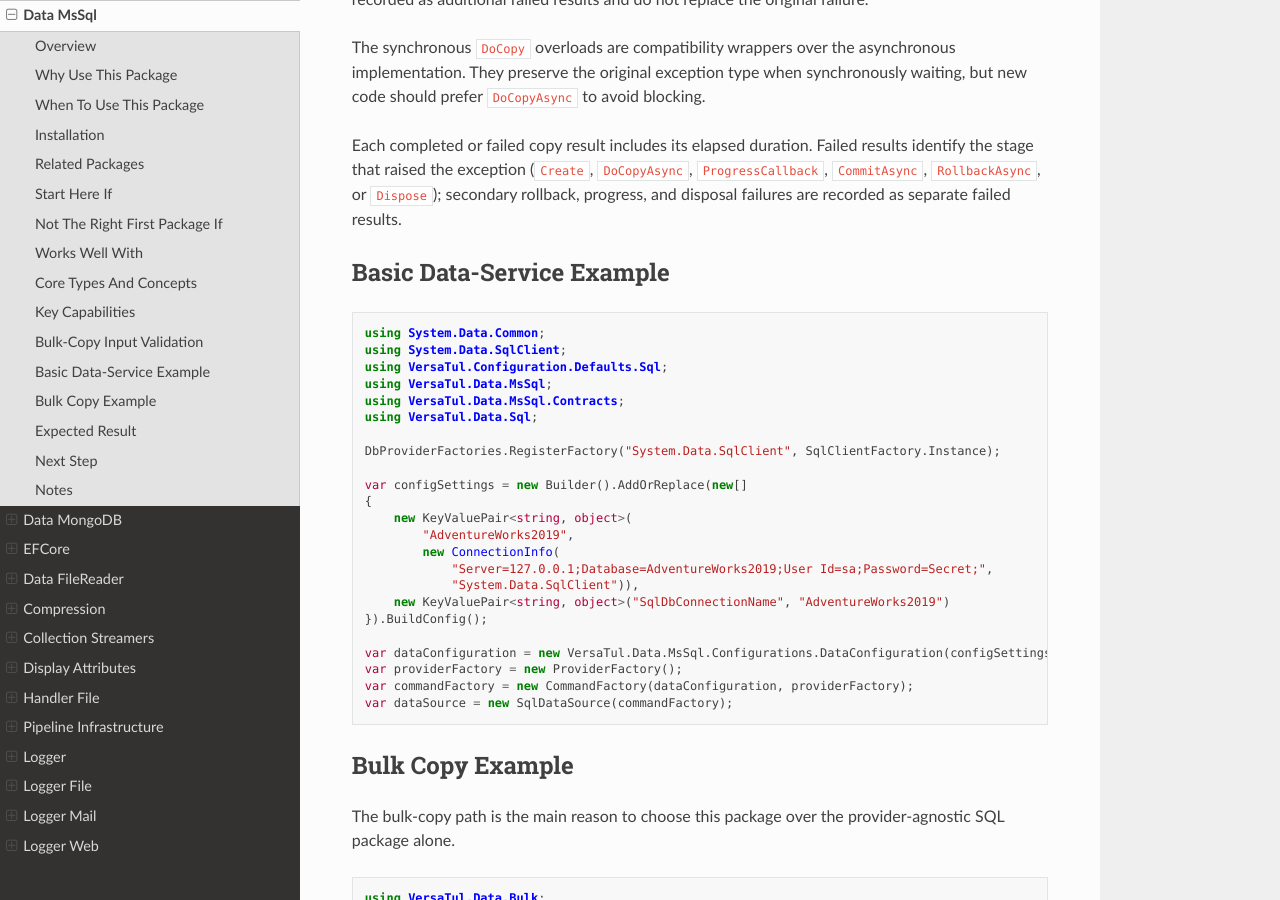
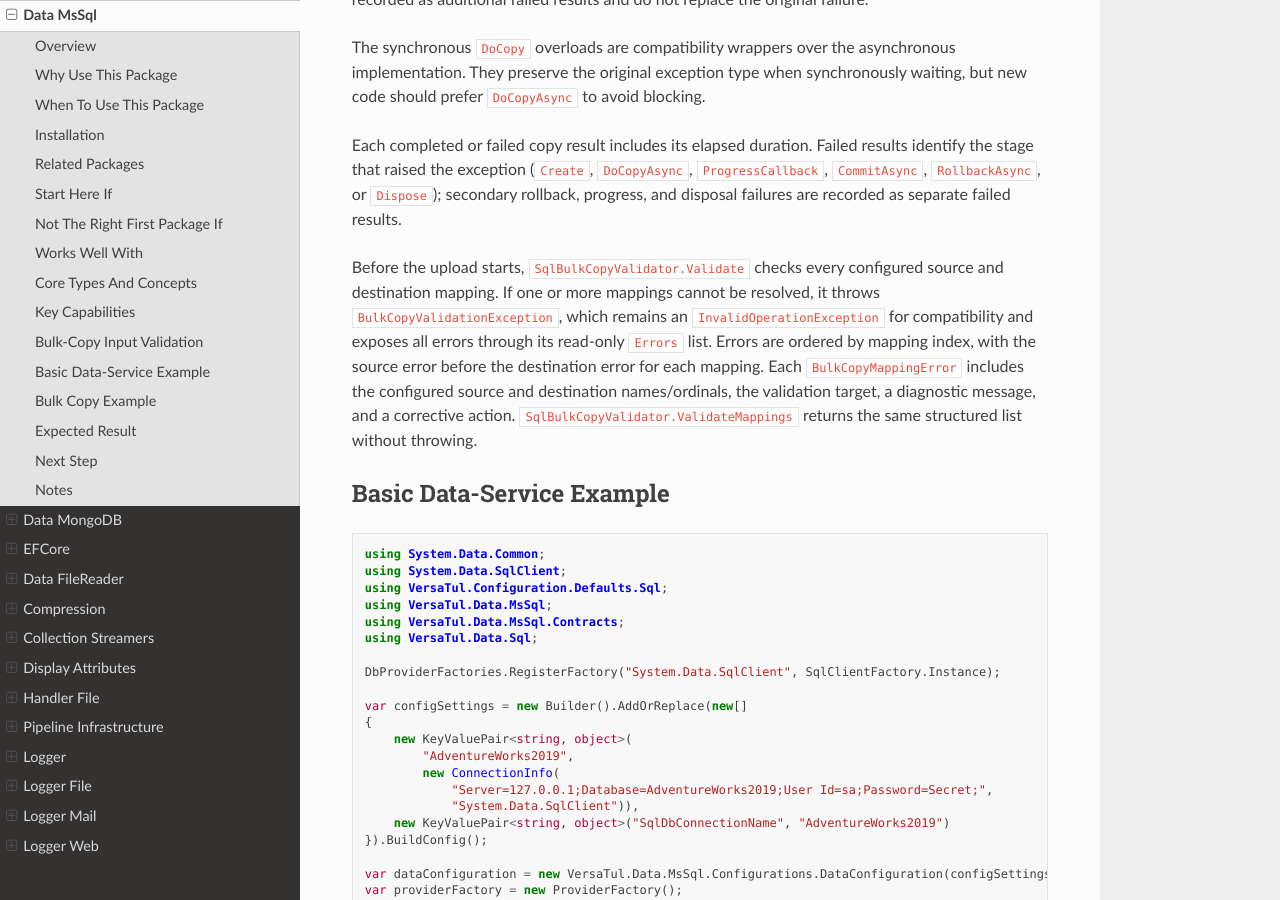
Before and after one commit to BjornWilliams/DocsVersaTul, a Sphinx documentation site: the page built from docs/source/mssql.rst, in a window 1280 px wide and 900 px high, scrolled down 2811 px. Built offline with Sphinx 7.4.7 and the Read the Docs theme 3.1.0, drawn with Linux system fonts in a browser that asks for light colours.

Commit message:
Document SQL Server bulk mapping diagnostics
AB#2960

AB#2959

```diff
--- a/docs/source/mssql.rst
+++ b/docs/source/mssql.rst
@@ -115,6 +115,8 @@ The synchronous ``DoCopy`` overloads are compatibility wrappers over the asynchr
 
 Each completed or failed copy result includes its elapsed duration. Failed results identify the stage that raised the exception (``Create``, ``DoCopyAsync``, ``ProgressCallback``, ``CommitAsync``, ``RollbackAsync``, or ``Dispose``); secondary rollback, progress, and disposal failures are recorded as separate failed results.
 
+Before the upload starts, ``SqlBulkCopyValidator.Validate`` checks every configured source and destination mapping. If one or more mappings cannot be resolved, it throws ``BulkCopyValidationException``, which remains an ``InvalidOperationException`` for compatibility and exposes all errors through its read-only ``Errors`` list. Errors are ordered by mapping index, with the source error before the destination error for each mapping. Each ``BulkCopyMappingError`` includes the configured source and destination names/ordinals, the validation target, a diagnostic message, and a corrective action. ``SqlBulkCopyValidator.ValidateMappings`` returns the same structured list without throwing.
+
 Basic Data-Service Example
 --------------------------
 
```
